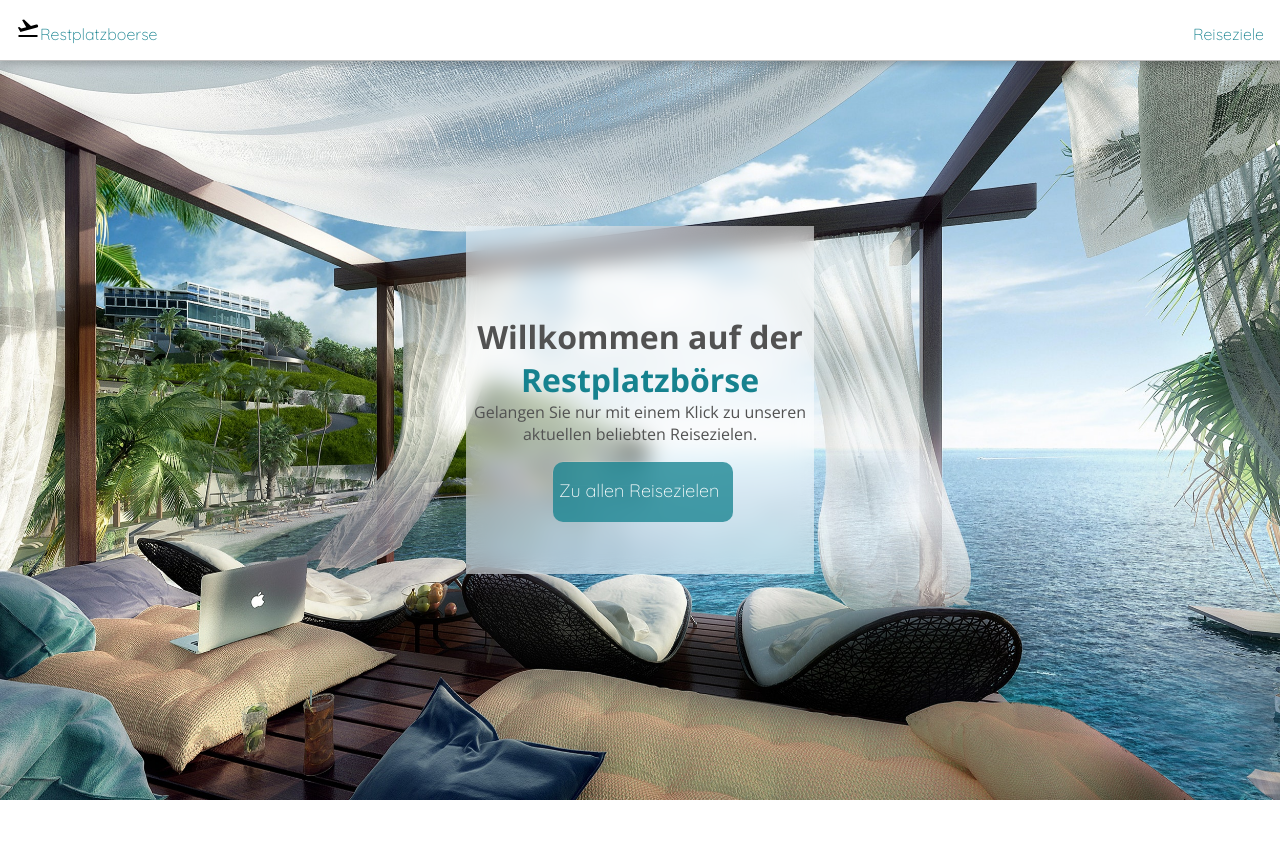
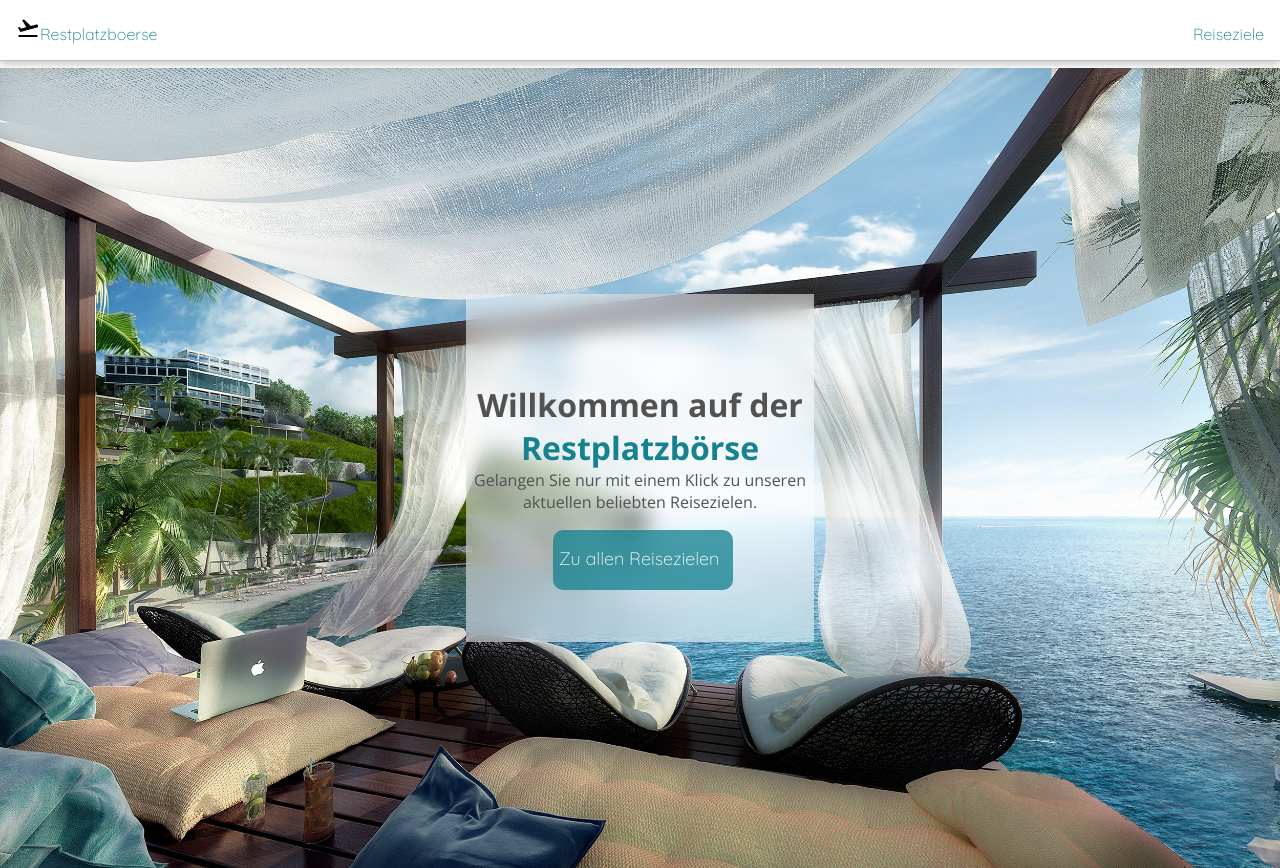
Before and after one commit to loveeyk/RPB-Challenge, a Vue app in the folder rpb-teaser/: page / in a window 1280 px wide. Before the commit the page ends 800 px from the top, so only its background shows below. Built offline with nearby package versions, Linux system fonts and the light colour scheme; what vue-carousel-3d would draw is missing.

Commit message:
fix: add margin to fix offset

```diff
--- a/rpb-teaser/src/App.vue
+++ b/rpb-teaser/src/App.vue
@@ -1,7 +1,7 @@
 <template>
   <div id="app">
     <Navbar />
-    <router-view />
+    <router-view class="wrapper" />
   </div>
 </template>
 
@@ -21,5 +21,9 @@ export default class App extends Vue {}
 @import "src/assets/global.scss";
 #app {
   overflow-y: hidden;
+
+  .wrapper {
+    margin-top: 68px;
+  }
 }
 </style>
```
